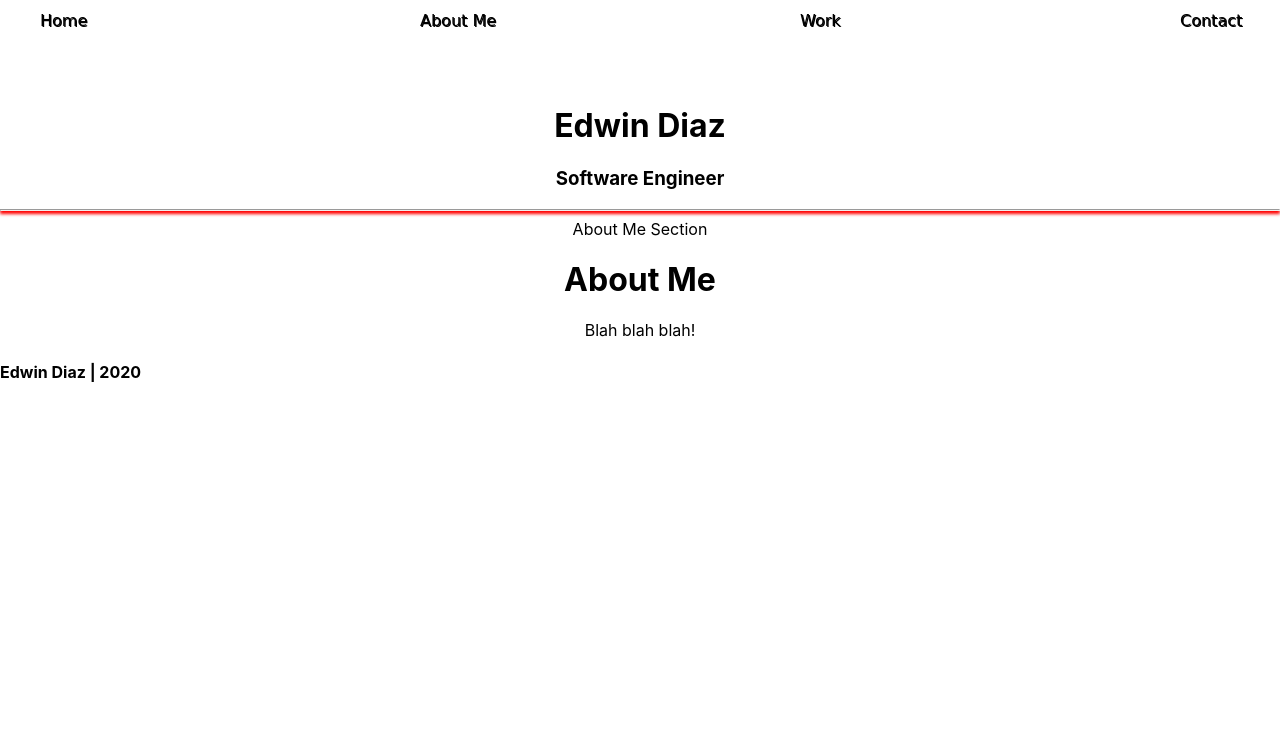
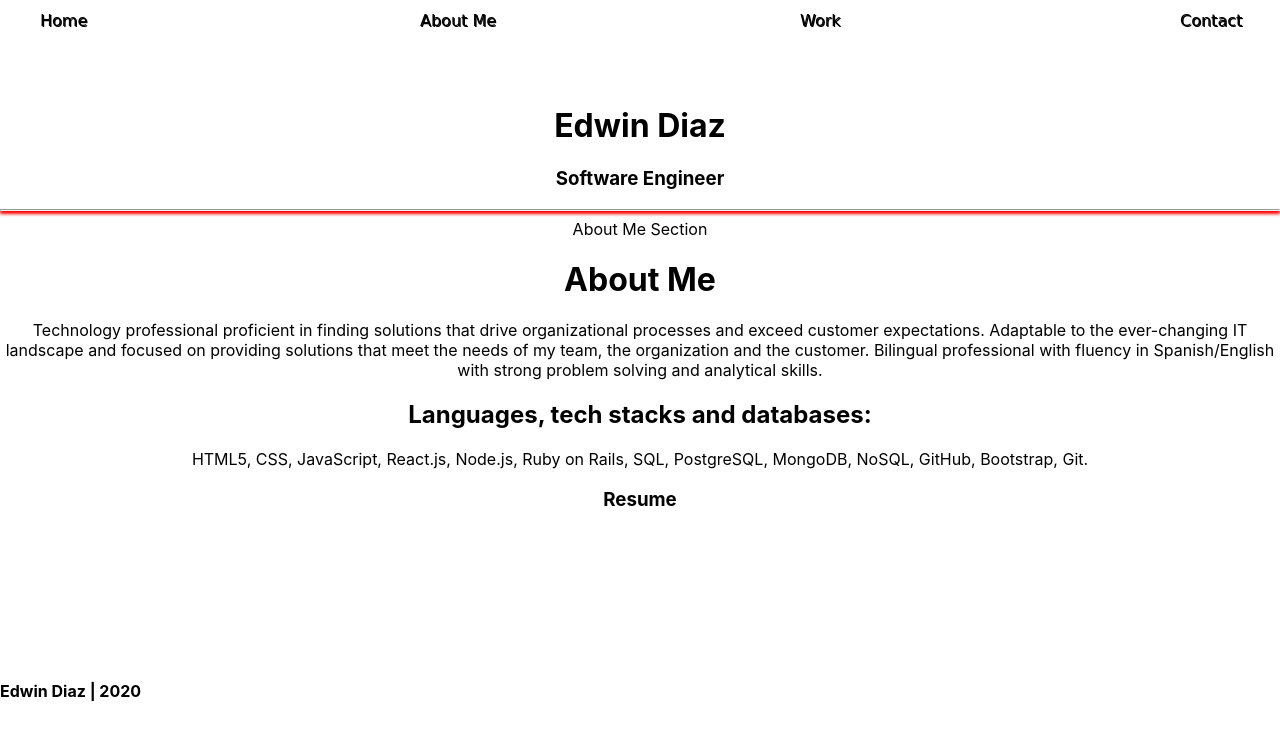
Before and after one commit to EEDS90/Ediaz-Portfolio, a React (Create React App) app in the folder client/: page /about in a window 1280 px wide. Shown: the top 740 px of the page. Built offline with nearby package versions, Linux system fonts and the light colour scheme.

Commit message:
about me page 50% completed

```diff
--- a/client/src/screens/About.jsx
+++ b/client/src/screens/About.jsx
@@ -1,13 +1,33 @@
-import React from 'react'
-import './About.css';
+import React from "react";
+import "./About.css";
 
 export default function About(props) {
-    return(
-        <>
-            <div>
-                <h1>About Me</h1>
-                <p>Blah blah blah!</p>
-            </div>
-        </>
-    )
+  return (
+    <>
+      <div>
+        <h1>About Me</h1>
+        <p>
+          Technology professional proficient in finding solutions that drive
+          organizational processes and exceed customer expectations. Adaptable
+          to the ever-changing IT landscape and focused on providing solutions
+          that meet the needs of my team, the organization and the customer.
+          Bilingual professional with fluency in Spanish/English with strong
+          problem solving and analytical skills.
+        </p>
+        <div>
+          <h2>Languages, tech stacks and databases:</h2>
+          <p>
+            HTML5, CSS, JavaScript, React.js, Node.js, Ruby on Rails, SQL,
+            PostgreSQL, MongoDB, NoSQL, GitHub, Bootstrap, Git.
+          </p>
+        </div>
+        <div>
+          <h3>Resume</h3>
+          <p>
+            <a></a>
+          </p>
+        </div>
+      </div>
+    </>
+  );
 }
```
Also changed, not shown: 1 other file (tests, documents, lock files or other folders).
